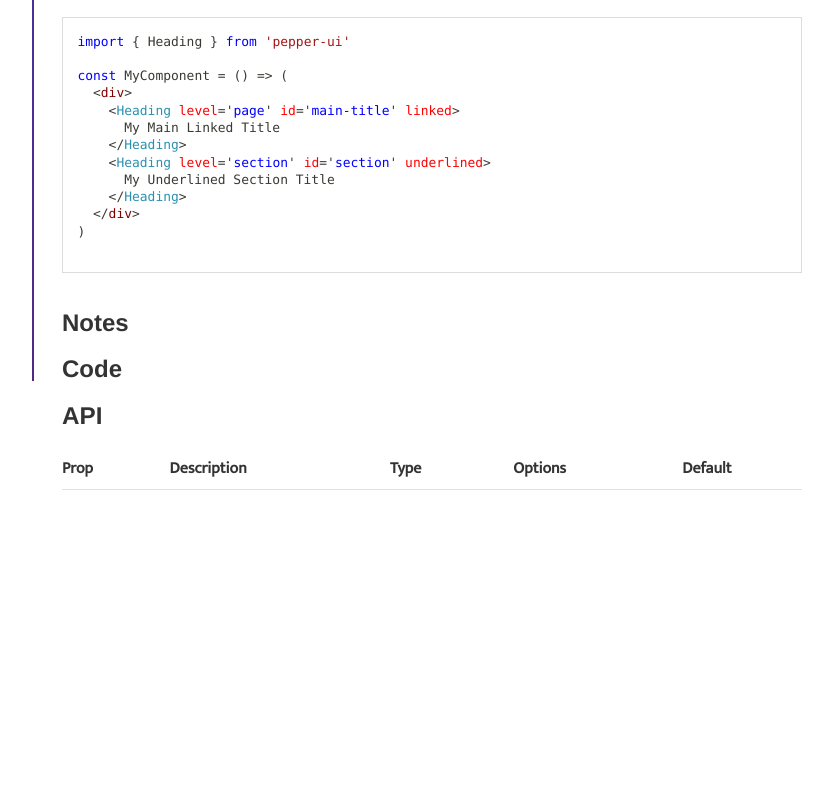
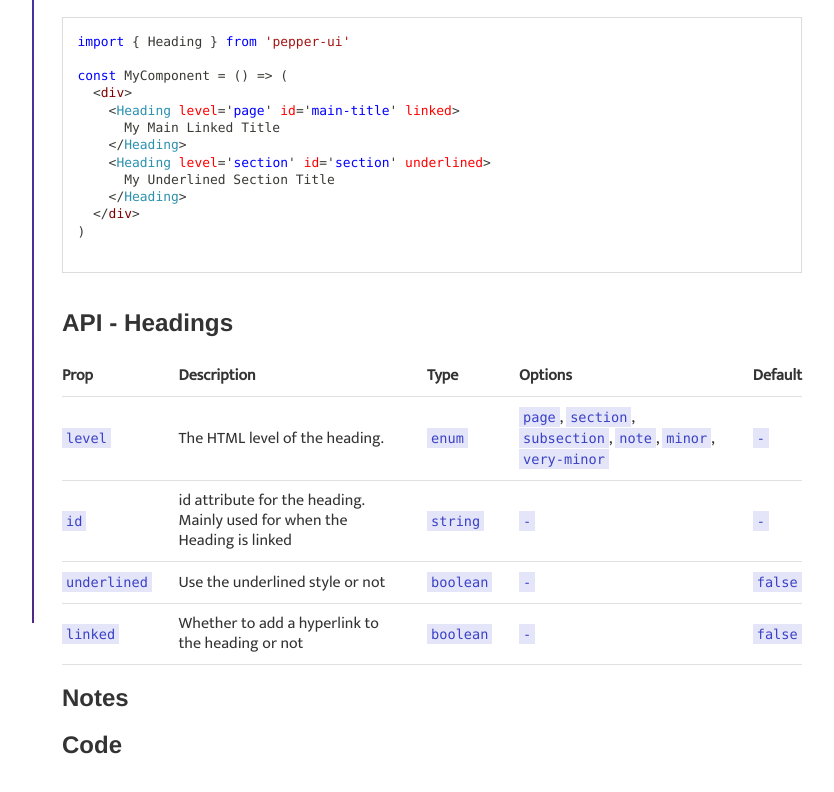
Before and after one commit to chet-w/pepper-ui, a Gatsby site: page /components/typography in a window 1280 px wide. Shown: the part 1129-1921 px from the top of the page, without its empty margins (308-1142 px from the left). Before the commit the page ends 1669 px from the top, so only its background shows below. Built offline with nearby package versions, Linux system fonts and the light colour scheme; Gatsby itself is replaced by a stand-in of ours; a web font is replaced by a local one.

Commit message:
Add API table for headings

```diff
--- a/src/components/APITable.tsx
+++ b/src/components/APITable.tsx
@@ -10,6 +10,7 @@
 `
 
 interface Props {
+  title?: string
   header: string[]
   data: APITableRow[]
 }
@@ -22,9 +23,9 @@
   default: string
 }
 
-const APITable: React.FC<Props> = ({ header, data }) => (
+const APITable: React.FC<Props> = ({ title, header, data }) => (
   <article>
-    <h2>API</h2>
+    <h2>{title ? title : 'API'}</h2>
     <StyledTable>
       <thead>
         {header.map(heading => (
--- a/src/pages/components/buttons.tsx
+++ b/src/pages/components/buttons.tsx
@@ -39,7 +39,7 @@
           {
             prop: 'type',
             desc: 'The importance level or style of the button',
-            type: 'string',
+            type: 'enum',
             options: [
               'primary',
               'secondary',
--- a/src/pages/components/typography.tsx
+++ b/src/pages/components/typography.tsx
@@ -10,6 +10,7 @@
 
 import Heading from '../../pepper-components/Headings/index'
 import APITable from '../../components/APITable'
+import { idea } from 'react-syntax-highlighter/dist/esm/styles/hljs'
 
 interface TypographyPageProps {
   location: {
@@ -32,16 +33,54 @@
       </Heading>
       <HeadingsLevels />
       <HeadingStyles />
+      <APITable
+        title="API - Headings"
+        header={['Prop', 'Description', 'Type', 'Options', 'Default']}
+        data={[
+          {
+            prop: 'level',
+            desc: 'The HTML level of the heading.',
+            type: 'enum',
+            options: [
+              'page',
+              'section',
+              'subsection',
+              'note',
+              'minor',
+              'very-minor',
+            ],
+            default: '-',
+          },
+          {
+            prop: 'id',
+            desc:
+              'id attribute for the heading. Mainly used for when the Heading is linked',
+            type: 'string',
+            options: ['-'],
+            default: '-',
+          },
+          {
+            prop: 'underlined',
+            desc: 'Use the underlined style or not',
+            type: 'boolean',
+            options: ['-'],
+            default: 'false',
+          },
+          {
+            prop: 'linked',
+            desc: 'Whether to add a hyperlink to the heading or not',
+            type: 'boolean',
+            options: ['-'],
+            default: 'false',
+          },
+        ]}
+      />
       <Heading level="section" id="notes">
         Notes
       </Heading>
       <Heading level="section" id="code">
         Code
       </Heading>
-      <APITable
-        header={['Prop', 'Description', 'Type', 'Options', 'Default']}
-        data={[]}
-      />
     </ComponentLayout>
   </Layout>
 )
```
